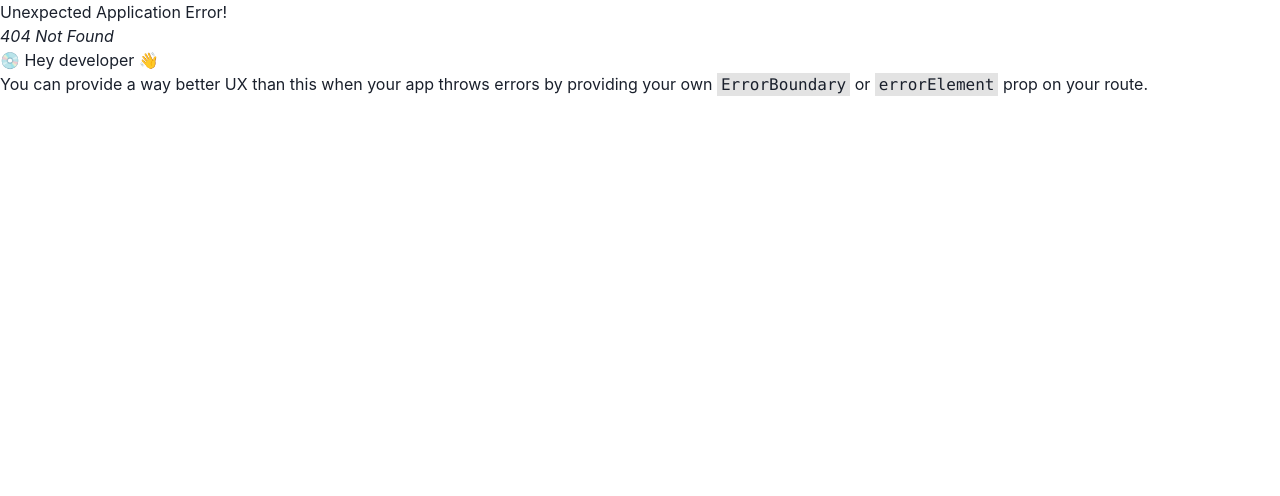
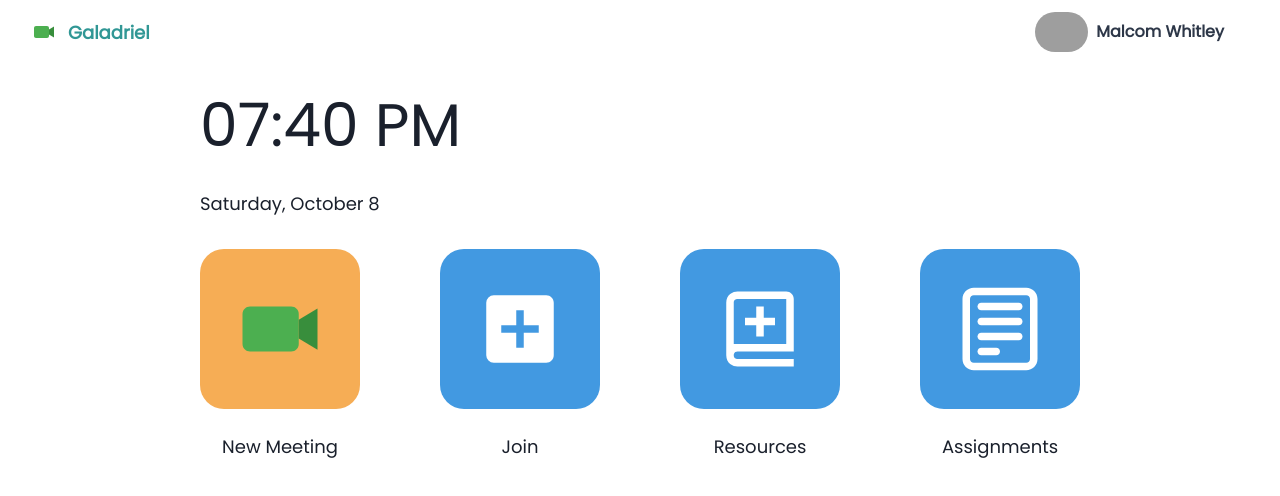
Before and after one commit to VinGitonga/galadriel, a React (Create React App) app: page /home in a window 1280 px wide. Before the commit this address had no page. Shown: the top 496 px of the page. Built offline with nearby package versions, Linux system fonts and the light colour scheme; grey boxes are pictures that could not be loaded.

Commit message:
completed meetingview and added home pages

```diff
--- a/package.json
+++ b/package.json
@@ -10,6 +10,7 @@
     "@testing-library/react": "^13.4.0",
     "@testing-library/user-event": "^13.5.0",
     "framer-motion": "^7.5.2",
+    "luxon": "^3.0.4",
     "react": "^18.2.0",
     "react-dom": "^18.2.0",
     "react-icons": "^4.4.0",
--- a/src/components/Navbar.js
+++ b/src/components/Navbar.js
@@ -1,8 +1,10 @@
 import { Flex, Icon, Text, Image } from "@chakra-ui/react";
 import { FcVideoCall } from "react-icons/fc";
+import { useNavigate } from "react-router-dom";
 
 const Navbar = () => {
     let name = "Malcom Whitley";
+    const navigate = useNavigate()
     return (
         <Flex
             fontFamily="Poppins"
@@ -12,7 +14,7 @@ const Navbar = () => {
             w={"100%"}
             px="8"
         >
-            <Flex align="center" py="3">
+            <Flex align="center" py="3" cursor={"pointer"} onClick={() => navigate('/home')} >
                 <Icon w={6} h={6} as={FcVideoCall} mr={3} color={"gray.800"} />
                 <Text fontWeight="semibold" fontSize="lg" color={"teal.500"}>
                     Galadriel
--- a/src/components/chats/index.js
+++ b/src/components/chats/index.js
@@ -18,7 +18,7 @@ const Feed = () => {
                 maxH={"70vh"}
                 h={"full"}
                 w={"full"}
-                padding={"24px"}
+                padding={"4"}
                 overflowY={"scroll"}
             >
                 {[...Array(10)].map((_, i) => (
--- /dev/null
+++ b/src/components/common/ActionsCard.js
@@ -0,0 +1,50 @@
+import {
+    Flex,
+    useColorModeValue,
+    VStack,
+    Text,
+    Icon,
+    Button,
+} from "@chakra-ui/react";
+import { BsFillMicFill, BsRecordCircle } from "react-icons/bs";
+import { FcVideoCall } from "react-icons/fc";
+import {MdIosShare} from "react-icons/md"
+
+const ActionsCard = () => (
+    <Flex
+        bg={useColorModeValue("#F9FAFB", "gray.600")}
+        w="full"
+        alignItems="center"
+        justifyContent="center"
+        pos="relative"
+        mb={6}
+        borderColor={"gray.200"}
+        borderWidth={"2px"}
+        rounded={"lg"}
+    >
+        <Flex
+            px={4}
+            py={4}
+            rounded="lg"
+            shadow="lg"
+            bg={useColorModeValue("white", "gray.800")}
+            w={"full"}
+            align={"center"}
+            justify={"space-evenly"}
+        >
+            <ActionItem IconName={BsFillMicFill} text={"Mute"} />
+            <ActionItem IconName={FcVideoCall} text={"Video"} />
+            <ActionItem IconName={MdIosShare} text={"Share Screen"} />
+            <ActionItem IconName={BsRecordCircle} text={"Record"} />
+        </Flex>
+    </Flex>
+);
+
+const ActionItem = ({ IconName, text }) => (
+    <VStack spacing={2} mx={4} as={Button} variant={"ghost"}>
+        <Icon as={IconName} mt={4} />
+        <Text fontSize={"sm"}>{text}</Text>
+    </VStack>
+);
+
+export default ActionsCard;
--- a/src/components/common/Card.js
+++ b/src/components/common/Card.js
@@ -11,7 +11,7 @@ const Card = ({ children }) => (
     >
         <Box pos="absolute" top={0} w="full" h={1} bgColor={"#3e5b7f"} borderBottomLeftRadius={'lg'} borderBottomRightRadius={'lg'}></Box>
         <Box
-            px={8}
+            px={4}
             py={4}
             rounded="lg"
             shadow="lg"
--- /dev/null
+++ b/src/components/common/HomeIconCard.js
@@ -0,0 +1,30 @@
+import { Center, Icon, VStack, Text, Button } from "@chakra-ui/react";
+import { FcVideoCall } from "react-icons/fc";
+
+const HomeIconCard = ({ IconName, bgColor = "blue.400", text }) => {
+    return (
+        <VStack spacing={6}>
+            <Center
+                w={"160px"}
+                h={"160px"}
+                bg={bgColor}
+                color={"white"}
+                borderRadius={"3xl"}
+                as={Button}
+                variant={"ghost"}
+                _hover={{bgColor: bgColor ? "inherit" : bgColor}}
+            >
+                <Icon
+                    as={IconName ? IconName : FcVideoCall}
+                    w={"90px"}
+                    h={"90px"}
+                    color={"white"}
+                    _hover={{bgColor:bgColor}}
+                />
+            </Center>
+            <Text fontSize={"lg"}>{text}</Text>
+        </VStack>
+    );
+};
+
+export default HomeIconCard;
--- /dev/null
+++ b/src/pages/Home.js
@@ -0,0 +1,42 @@
+import { Box, Text, HStack } from "@chakra-ui/react";
+import Navbar from "../components/Navbar";
+import { DateTime } from "luxon";
+import { useState } from "react";
+import HomeIconCard from "../components/common/HomeIconCard";
+import { MdAddBox } from "react-icons/md";
+import { BiBookAdd } from "react-icons/bi";
+import { CgNotes } from "react-icons/cg";
+
+const Home = () => {
+    const [now, setNow] = useState(DateTime.local());
+
+    setInterval(() => setNow(DateTime.local()), 60000);
+
+    const getCurrentTime = () => {
+        return now.toLocaleString({ hour: "2-digit", minute: "2-digit" });
+    };
+
+    const getToday = () => {
+        let f = { month: "long", day: "numeric", weekday: "long" };
+        return now.setLocale("en-US").toLocaleString(f);
+    };
+
+    return (
+        <>
+            <Navbar />
+            <Box style={{ paddingLeft: "200px" }} py={4} fontFamily={"Poppins"}>
+                <Text fontSize={"6xl"}>{getCurrentTime()}</Text>
+                <Text fontSize={"lg"} mt={5}>
+                    {getToday()}
+                </Text>
+                <HStack my={8} spacing={"20"}>
+                    <HomeIconCard bgColor="orange.300" text={"New Meeting"} />
+                    <HomeIconCard IconName={MdAddBox} text={"Join"} />
+                    <HomeIconCard IconName={BiBookAdd} text={"Resources"}  />
+                    <HomeIconCard IconName={CgNotes} text={"Assignments"} />
+                </HStack>
+            </Box>
+        </>
+    );
+};
+export default Home;
--- a/src/pages/MeetingView.js
+++ b/src/pages/MeetingView.js
@@ -9,31 +9,49 @@ import {
     Tab,
     TabPanel,
     TabPanels,
+    Icon,
+    Square,
+    HStack,
+    Button,
 } from "@chakra-ui/react";
 import Chats from "../components/chats";
 import { BsFillMicFill } from "react-icons/bs";
 import { FcVideoCall } from "react-icons/fc";
+import { ImPhoneHangUp } from "react-icons/im";
 import Navbar from "../components/Navbar";
 import Card from "../components/common/Card";
 import Participant from "../components/participants";
+import ActionsCard from "../components/common/ActionsCard";
 
 const MeetingView = () => {
     return (
         <>
             <Navbar />
-            <Box px={8} py={4} mx="auto" fontFamily={"Poppins"}>
+            <Box px={4} py={4} mx="auto" fontFamily={"Poppins"}>
                 <SimpleGrid
                     w={{ base: "full", xl: 11 / 12 }}
                     columns={{ base: 1, lg: 11 }}
-                    gap={{ base: 0, lg: 16 }}
+                    gap={{ base: 0, lg: 8 }}
                     mx="auto"
                 >
                     <GridItem colSpan={{ base: "auto", md: 7 }}>
-                        <SimpleGrid columns={[1, null, 2]} spacing={"20"}>
+                        <SimpleGrid columns={[1, null, 2]} spacing={"10"}>
                             {[...Array(4)].map((_, i) => (
                                 <Item key={i} />
                             ))}
                         </SimpleGrid>
+                        <HStack my={5} spacing={6} align={"center"} mx={4} >
+                            <ActionsCard />
+                            <Square
+                                color={"white"}
+                                bg={"red.500"}
+                                size={"40px"}
+                                borderRadius={"md"}
+                                as={Button}
+                            >
+                                <Icon as={ImPhoneHangUp} w={7} h={7} />
+                            </Square>
+                        </HStack>
                     </GridItem>
                     <GridItem colSpan={{ base: "auto", lg: 4 }}>
                         <Card>
@@ -74,12 +92,12 @@ const Item = () => (
         direction="column"
         justifyContent="center"
         alignItems="center"
-        w="150"
+        w="130"
         // mx="auto"
     >
         <Box
             bg="gray.300"
-            h={64}
+            h={56}
             w="full"
             rounded="xl"
             shadow="md"
--- a/src/routes.js
+++ b/src/routes.js
@@ -1,4 +1,5 @@
 import { createBrowserRouter } from "react-router-dom";
+import Home from "./pages/Home";
 import Landing from "./pages/Landing";
 import Login from "./pages/Login";
 import MeetingView from "./pages/MeetingView";
@@ -21,4 +22,8 @@ export const router = createBrowserRouter([
         path: "/meeting-view",
         element: <MeetingView />,
     },
+    {
+        path: "/home",
+        element: <Home />,
+    },
 ]);
```
Also changed, not shown: 1 other file (tests, documents, lock files or other folders).
